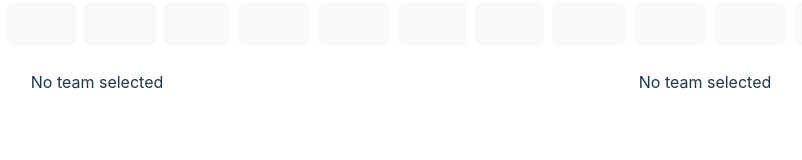
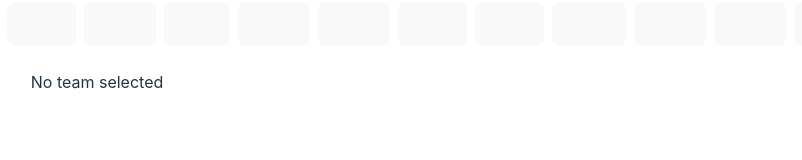
Before and after one commit to dmalary/sb_dashboard, a React (Vite) app: page / in a window 1280 px wide. Shown: the part 138-298 px from the top of the page, without its empty margins (239-1041 px from the left). Built offline with nearby package versions, Linux system fonts and the light colour scheme.

Commit message:
fix: style alignment

```diff
--- a/components/ActiveTeamCard.jsx
+++ b/components/ActiveTeamCard.jsx
@@ -12,7 +12,7 @@ const ActiveTeamCard = ({team}) => {
 
   console.log('teamInfo', teamInfo);
   return (
-    <div className="block max-w-sm p-6 bg-white rounded-lg shadow-sm dark:bg-white-800">
+    <div className="block max-w-sm p-6 mx-auto bg-white rounded-lg shadow-sm dark:bg-white-800">
       <h2>{teamInfo.Tm}</h2>
       <p>Wins: {teamInfo.W}</p>
       <p>Losses: {teamInfo.L}</p>
--- a/components/VsTeamCard.jsx
+++ b/components/VsTeamCard.jsx
@@ -3,7 +3,7 @@
 import sb_games from "../data/sb_games.json"
 
 const VsTeamCard = ({team}) => {
-  if (!team) return <div>No team selected</div>;
+  if (!team) return <div></div>;
 
   // create map  of vs team for team
   // add tag to items for win or loss?
@@ -15,9 +15,7 @@ const VsTeamCard = ({team}) => {
   return (
     <div>
       <h2>Super Bowl Matchups for {team}</h2>
-      {gameInfo.length === 0 ? (
-        <p>No Super Bowl games found for {team}</p>
-      ) : (
+      {
         gameInfo.map((game) => {
           const isWin = game.Winner_abr === team;
           const opponent = isWin ? game.Loser : game.Winner;
@@ -28,7 +26,8 @@ const VsTeamCard = ({team}) => {
             <div key={`${team}-${game.SB_roman}`} >
               <div
                 // key={`${team}-${game.SB_roman}`}
-                className="block max-w-sm p-6 m-6 bg-white rounded-lg shadow-sm dark:bg-white-800"
+                // className="block max-w-sm p-6 m-6 bg-white rounded-lg shadow-sm dark:bg-white-800"
+                className={`block max-w-sm p-6 my-6 mx-auto bg-white rounded-lg shadow-sm dark:bg-white-800 ${isWin ? 'border-2 border-green-700' : 'border-2 border-red-700'}`}
               >
                 <p>vs: {opponent}</p>
                 <p>Stadium: {game.Stadium} ({game.City})</p>
@@ -37,8 +36,7 @@ const VsTeamCard = ({team}) => {
               </div>
             </div>
           );
-        })
-      )}
+        })}
     </div>
   );
 }
```
